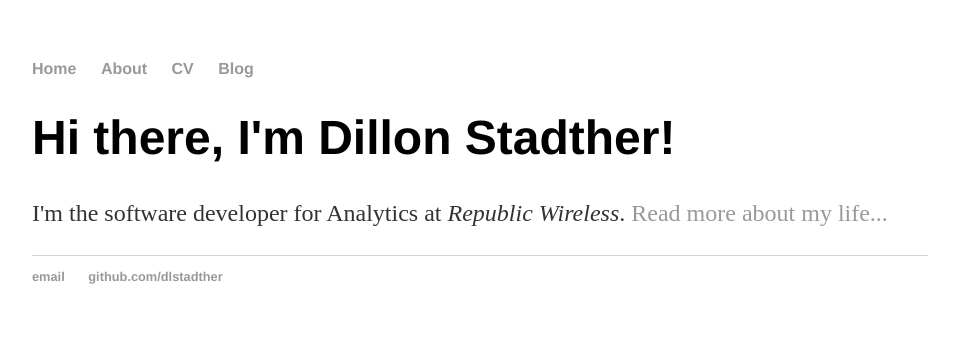
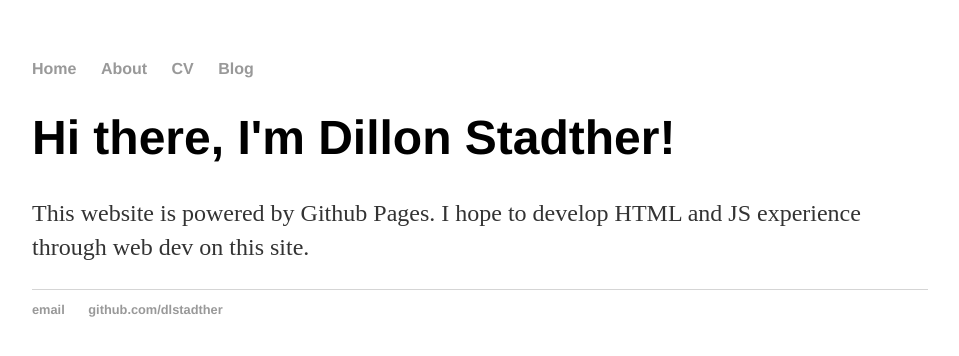
Before and after one commit to dlstadther/dlstadther.github.io, a Jekyll site: the page built from index.html, in a window 1280 px wide. Shown: the top 356 px of the page, without its empty margins (160-1119 px from the left). Built offline with Jekyll 4.4.1, drawn with Linux system fonts in a browser that asks for light colours.

Commit message:
Edited homepage text.

```diff
--- a/index.html
+++ b/index.html
@@ -4,5 +4,5 @@ title: Dillon Stadther, Software Developer
 ---
 <div class="blurb">
 	<h1>Hi there, I'm Dillon Stadther!</h1>
-	<p>I'm the software developer for Analytics at <em>Republic Wireless</em>. <a href="/about">Read more about my life...</a></p>
+	<p>This website is powered by Github Pages. I hope to develop HTML and JS experience through web dev on this site.</p>
 </div><!-- /.blurb -->
```
